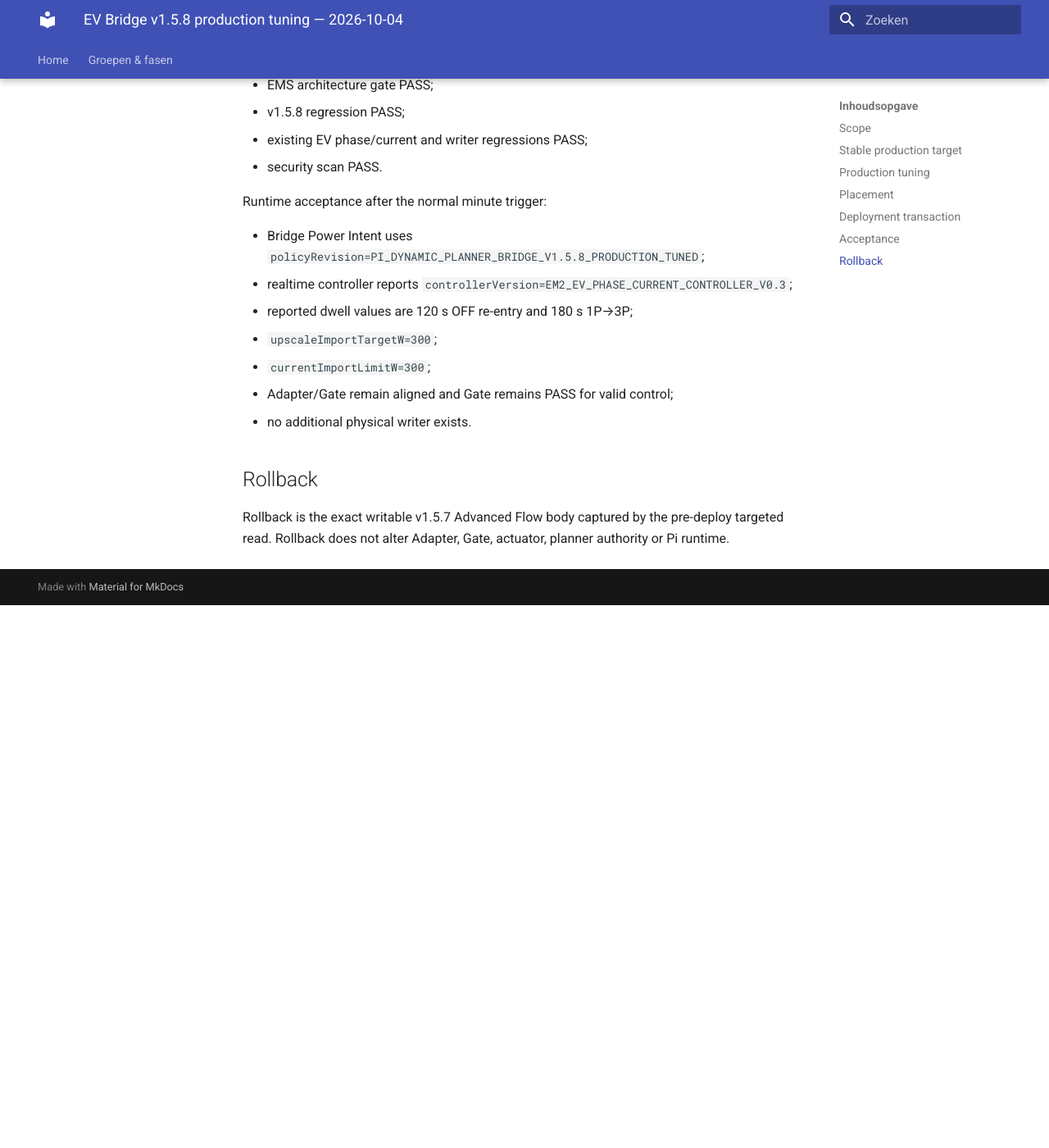
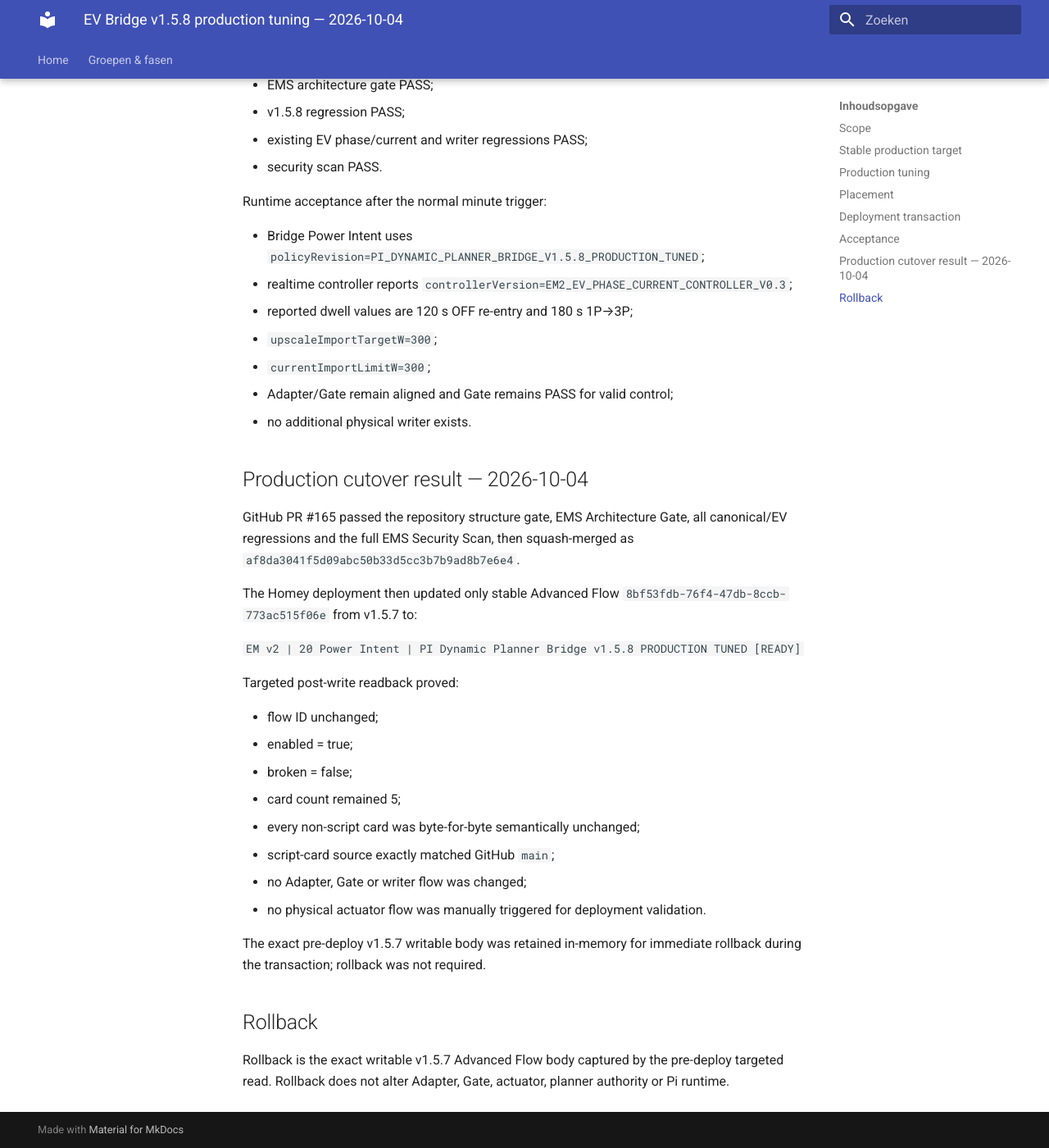
Before and after one commit to OnsKasteeltje/homey-energy-manual, an MkDocs documentation site: the page built from docs/commissioning/ev-bridge-v1.5.8-production-tuning.md, in a window 1280 px wide and 1400 px high, scrolled down 2433 px. Shown: the whole window at 82% size. Built offline with MkDocs 1.6.1 and Material for MkDocs 9.7.7, drawn with Linux system fonts in a browser that asks for light colours; before the commit the page ends 3171 px from its top, so only the background shows below that; some of the changed text lies outside the part shown.

Commit message:
docs(ev): record v1.5.8 production cutover result

```diff
--- a/docs/commissioning/ev-bridge-v1.5.8-production-tuning.md
+++ b/docs/commissioning/ev-bridge-v1.5.8-production-tuning.md
@@ -1,6 +1,6 @@
 # EV Bridge v1.5.8 production tuning — 2026-10-04
 
-Status: **APPROVED FOR DIRECT PRODUCTION PROMOTION**
+Status: **DEPLOYED / EXACT READBACK VERIFIED**
 
 ## Scope
 
@@ -98,6 +98,31 @@
 - Adapter/Gate remain aligned and Gate remains PASS for valid control;
 - no additional physical writer exists.
 
+## Production cutover result — 2026-10-04
+
+GitHub PR #165 passed the repository structure gate, EMS Architecture Gate,
+all canonical/EV regressions and the full EMS Security Scan, then squash-merged
+as `af8da3041f5d09abc50b33d5cc3b7b9ad8b7e6e4`.
+
+The Homey deployment then updated only stable Advanced Flow
+`8bf53fdb-76f4-47db-8ccb-773ac515f06e` from v1.5.7 to:
+
+`EM v2 | 20 Power Intent | PI Dynamic Planner Bridge v1.5.8 PRODUCTION TUNED [READY]`
+
+Targeted post-write readback proved:
+
+- flow ID unchanged;
+- enabled = true;
+- broken = false;
+- card count remained 5;
+- every non-script card was byte-for-byte semantically unchanged;
+- script-card source exactly matched GitHub `main`;
+- no Adapter, Gate or writer flow was changed;
+- no physical actuator flow was manually triggered for deployment validation.
+
+The exact pre-deploy v1.5.7 writable body was retained in-memory for immediate
+rollback during the transaction; rollback was not required.
+
 ## Rollback
 
 Rollback is the exact writable v1.5.7 Advanced Flow body captured by the
```
